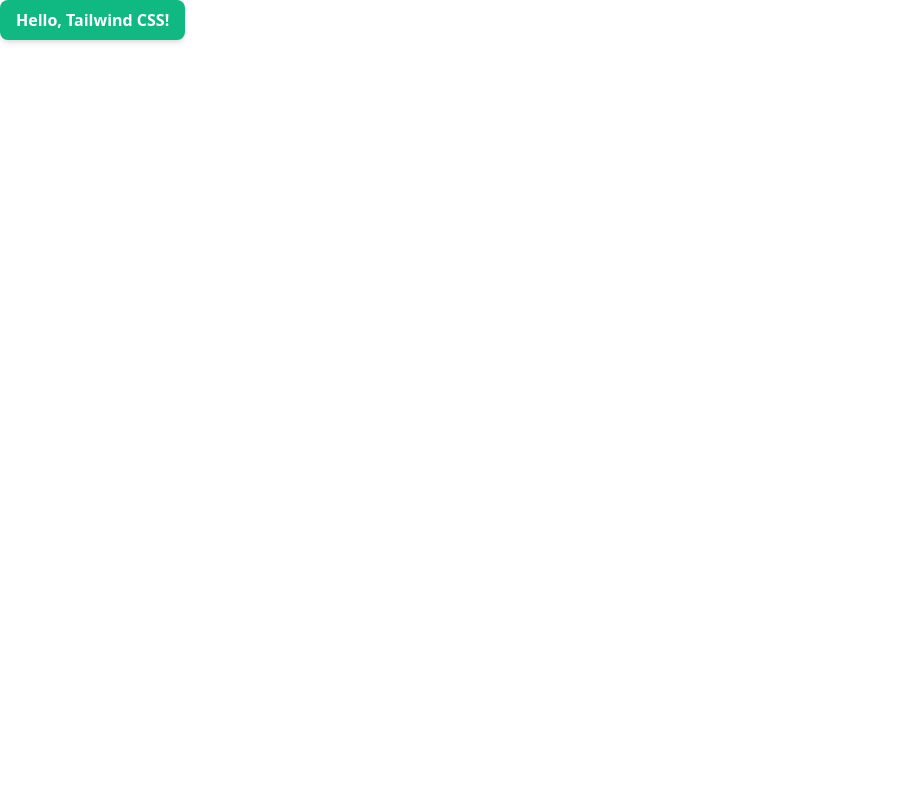
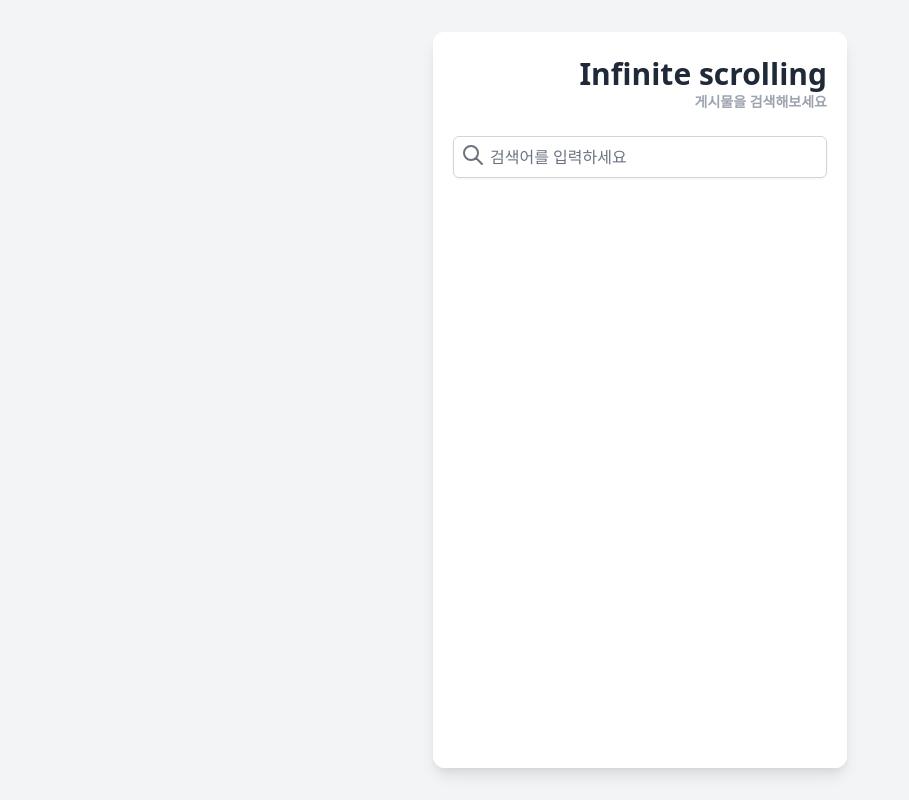
Before and after one commit to alveloper/infinite-scroll, a React (Create React App) app: page / in a window 1280 px wide. Shown: the whole page, without its empty margins (0-909 px from the left). Built offline with nearby package versions, Linux system fonts and the light colour scheme.

Commit message:
Feat: create header, search bar

```diff
--- a/package.json
+++ b/package.json
@@ -4,6 +4,7 @@
   "private": true,
   "dependencies": {
     "@craco/craco": "^6.1.2",
+    "@tailwindcss/forms": "^0.3.3",
     "@testing-library/jest-dom": "^5.11.4",
     "@testing-library/react": "^11.1.0",
     "@testing-library/user-event": "^12.1.10",
--- a/src/App.js
+++ b/src/App.js
@@ -1,9 +1,10 @@
+import React from 'react';
+import Main from './main/Main';
+
 const App = () => {
   return (
     <>
-      <button class="py-2 px-4 font-semibold rounded-lg shadow-md text-white bg-green-500 hover:bg-green-700">
-        Hello, Tailwind CSS!
-      </button>
+    <Main />
     </>
   );
 };
--- /dev/null
+++ b/src/main/Board.js
@@ -0,0 +1 @@
+import React from 'react';
--- /dev/null
+++ b/src/main/Main.js
@@ -0,0 +1,31 @@
+import React from 'react';
+import SearchBar from './SearchBar';
+
+const Main = () => {
+  return (
+    <>
+      {/* FULL BACKGROUND */}
+      <div className="flex items-center justify-center min-h-screen px-5 py-5 bg-gray-100 min-w-screen">
+        {/* PHONE BACKGROUND */}
+        <div
+          className="relative flex overflow-hidden text-gray-800 bg-white shadow-lg rounded-xl"
+          style={{ width: "414px", height: "736px" }}
+        >
+          <div className="w-full h-full px-5 pt-6 pb-20 overflow-y-auto bg-white">
+            {/* TITLE AND SHORT DESCRIPTION */}
+            <div className="mb-5 text-right">
+              <h1 className="text-3xl font-bold">Infinite scrolling</h1>
+              <p className="text-sm font-bold text-gray-400">
+                게시물을 검색해보세요
+              </p>
+            </div>
+            {/* SEARCH BAR */}
+            <SearchBar />
+          </div>
+        </div>
+      </div>
+    </>
+  );
+};
+
+export default Main;
--- /dev/null
+++ b/src/main/SearchBar.js
@@ -0,0 +1,35 @@
+import React from 'react';
+
+const SearchBar = () => {
+  return (
+      <form className="relative text-gray-500">
+        <label
+          for="search"
+          className="absolute inset-y-0 left-0 flex items-center pl-2"
+        >
+          <svg
+            xmlns="http://www.w3.org/2000/svg"
+            className="inline w-6 h-6"
+            fill="none"
+            viewBox="0 0 24 24"
+            stroke="currentColor"
+          >
+            <path
+              stroke-linecap="round"
+              stroke-linejoin="round"
+              stroke-width="2"
+              d="M21 21l-6-6m2-5a7 7 0 11-14 0 7 7 0 0114 0z"
+            />
+          </svg>
+        </label>
+        <input
+          id="search"
+          type="search"
+          className="w-full mt-1 text-black border-gray-300 rounded-md shadow-sm pl-9 focus:border-indigo-400 focus:ring focus:ring-indigo-200 focus:ring-opacity-30"
+          placeholder="검색어를 입력하세요"
+        />
+      </form>
+  );
+};
+
+export default SearchBar;
--- a/tailwind.config.js
+++ b/tailwind.config.js
@@ -7,5 +7,7 @@
   variants: {
     extend: {},
   },
-  plugins: [],
+  plugins: [
+    require('@tailwindcss/forms'),
+  ],
 }
```
Also changed, not shown: 1 other file (tests, documents, lock files or other folders).
